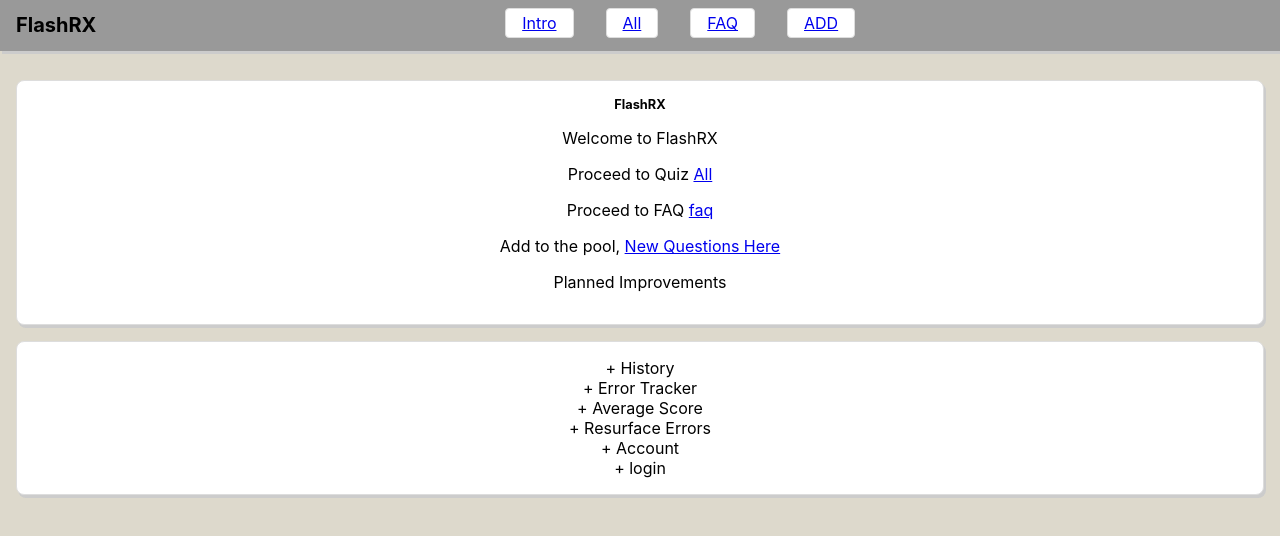
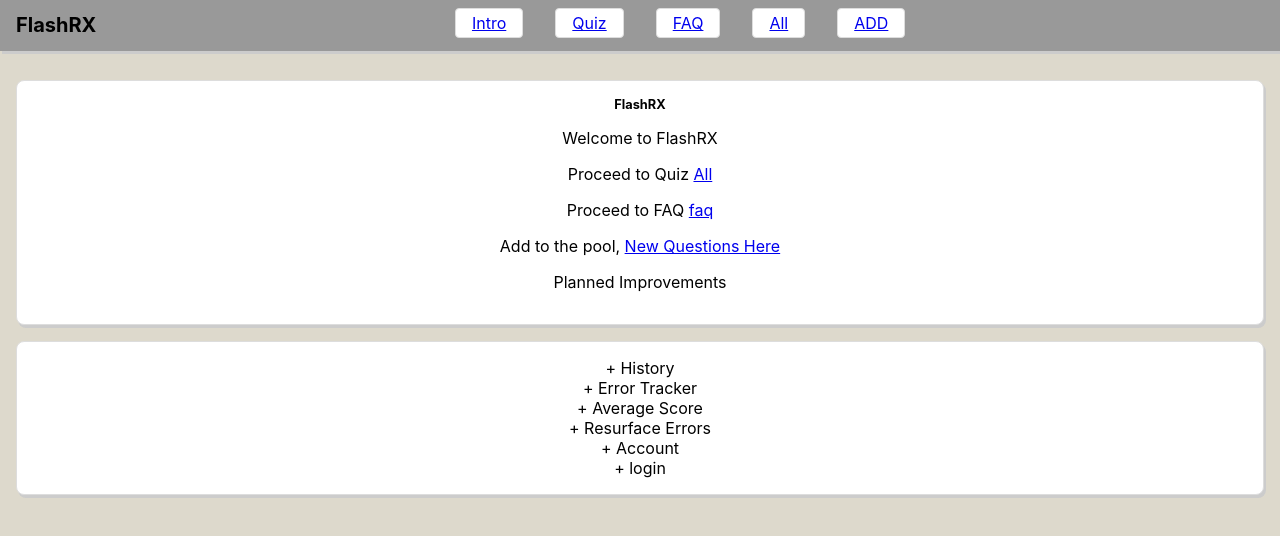
Before and after one commit to agent-simon-s/flasher-rx, a React (Create React App) app: page / in a window 1280 px wide. Shown: the top 536 px of the page. Built offline with nearby package versions, Linux system fonts and the light colour scheme.

Commit message:
update links

```diff
--- a/src/layouts/nav-app-main/nav-app-main.jsx
+++ b/src/layouts/nav-app-main/nav-app-main.jsx
@@ -9,8 +9,9 @@ function NavMain(props){
            </div>
            <ul className='nav-list'>
                <li><Link to="/intro">Intro</Link></li>
+               <li><Link to="/quiz">Quiz</Link></li>
+               <li><Link to="/faq">FAQ</Link></li>
                <li><Link to="/all">All</Link></li>
-               <li><Link to="/faq">FAQ</Link></li>
                <li><Link to="/add">ADD</Link></li>
                {/*<li><Link to="/favorites">Fav</Link></li>*/}
            </ul>
```
